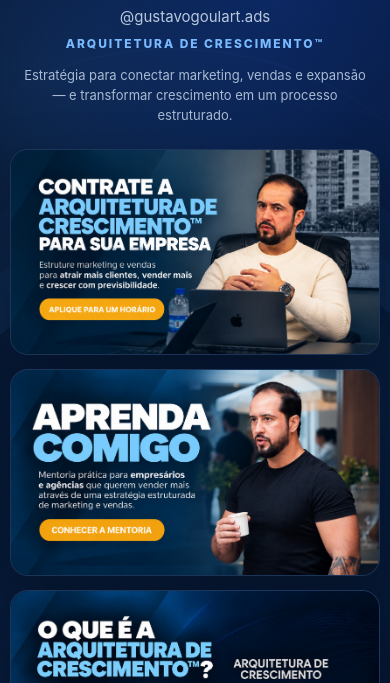
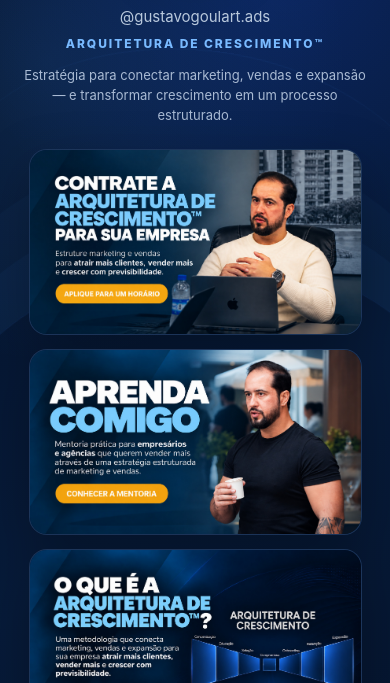
Before and after one commit to gustavoadmin26/linkbio, a website: page public/index.html in a window 390 px wide. Shown: the part 161-844 px from the top of the page. Drawn offline with Linux system fonts and the light colour scheme.

Commit message:
style: reduzir cards em 10 por cento

```diff
--- a/public/index.html
+++ b/public/index.html
@@ -129,7 +129,7 @@
 
     .card{
       display:block;
-      width:min(100%, 640px);
+      width:min(90%, 576px);
       margin:0 auto;
       border-radius:22px;
       overflow:hidden;
@@ -214,7 +214,7 @@
       .cards{gap:14px}
 
       .card{
-        width:100%;
+        width:90%;
         border-radius:18px;
       }
 
```
